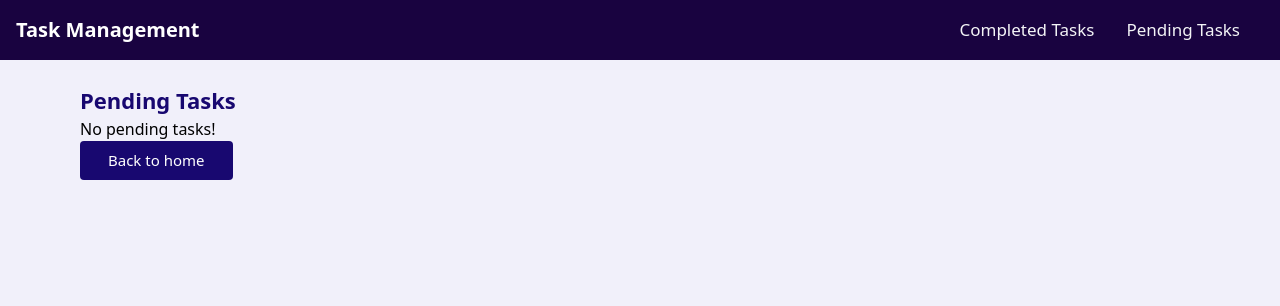
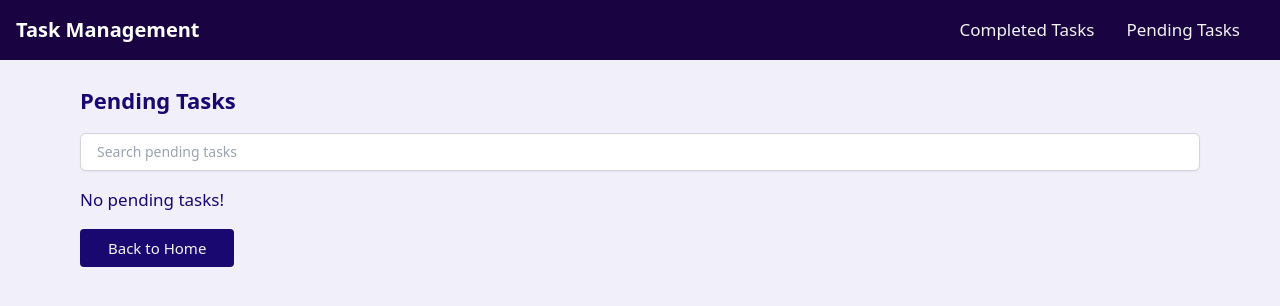
Before and after one commit to RudraPramanik/rk, a Next.js app: page /pending in a window 1280 px wide. Shown: the top 306 px of the page. Built offline with nearby package versions, Linux system fonts and the light colour scheme.

Commit message:
documentation and bug fix

```diff
--- a/src/components/PendingTask.tsx
+++ b/src/components/PendingTask.tsx
@@ -1,11 +1,13 @@
 "use client";
-import React from "react";
-import { useSelector } from "react-redux";
-import Link from "next/link";
-import { RootState } from "@/redux/store";
-import Text from "./ui/Text";
-import Container from "./ui/Container";
-import Button from "./ui/Button";
+
+import React, { useState } from 'react';
+import { useSelector } from 'react-redux';
+import Link from 'next/link';
+import { useForm } from 'react-hook-form';
+import { RootState } from '@/redux/store';
+import Text from './ui/Text';
+import Container from './ui/Container';
+import Button from './ui/Button';
 
 interface Task {
   id: string;
@@ -13,25 +15,42 @@ interface Task {
   completed: boolean;
 }
 
+interface FormInputs {
+  search: string;
+}
+
 const PendingTasks: React.FC = () => {
-  // Fetch tasks from Redux store and filter for those not completed
+  // Setup form for searching
+  const { register, watch } = useForm<FormInputs>();
+  const searchValue = watch('search', '');
+
+  // Fetch tasks from Redux store and filter for those not completed and match the search query
   const tasks = useSelector((state: RootState) =>
-    state.tasks.tasks.filter((task) => !task.completed)
+    state.tasks.tasks.filter((task) =>
+      !task.completed && task.title.toLowerCase().includes(searchValue.toLowerCase())
+    )
   );
 
   return (
     <Container className="my-6">
-      <div className="container mx-auto mt-5">
+      <div className="container mx-auto mt-5 space-y-4">
         <Text variant="headingMd" color="primary" fontWeight="semibold">
           Pending Tasks
         </Text>
-        <div className=" ">
+        <form>
+          <input
+            {...register('search')}
+            type="text"
+            placeholder="Search pending tasks"
+            className="px-4 py-2 border rounded-md shadow-sm focus:ring-indigo-500 focus:border-indigo-500 block w-full sm:text-sm border-gray-300"
+          />
+        </form>
         {tasks.length > 0 ? (
-            <ul className="list-none p-0  grid grid-cols-3 gap-4 my-6">
+          <ul className="list-none p-0 grid grid-cols-3 gap-4 my-6">
             {tasks.map((task) => (
               <li
                 key={task.id}
-                  className=" p-3 shadow rounded mb-2 flex justify-between items-center bg-secondary "
+                className="bg-secondary p-3 shadow rounded mb-2 flex justify-between items-center"
               >
                 <Text variant="bodyMd" color="primary">
                   Task: {task.title}
@@ -45,14 +64,16 @@ const PendingTasks: React.FC = () => {
             ))}
           </ul>
         ) : (
-            <p>No pending tasks!</p>
+          <Text variant="bodySm" color="primary">
+            No pending tasks!
+          </Text>
         )}
+        <Button variant="primary" size="sm">
+          <Link href="/">
+            <div className="text-gray-100">Back to Home</div>
+          </Link>
+        </Button>
       </div>
-      </div>
-      <Button variant="primary" size="sm">
-        <Link href="/">Back to home</Link>
-      </Button>
-      {/*  */}
     </Container>
   );
 };
--- /dev/null
+++ b/src/components/icon/BarIcon.tsx
@@ -0,0 +1,19 @@
+import * as React from "react";
+import { SVGProps } from "react";
+const BarsIcon = (props: SVGProps<SVGSVGElement>) => (
+  <svg
+    className="h-6 w-6 text-white"
+    viewBox="0 0 24 24"
+    fill="none"
+    xmlns="http://www.w3.org/2000/svg"
+  >
+    <path
+      d="M4 6H20M4 12H20M4 18H20"
+      stroke="currentColor"
+      stroke-linecap="round"
+      stroke-linejoin="round"
+      stroke-width="2"
+    />
+  </svg>
+);
+export default BarsIcon;
--- a/src/components/ui/Navbar.tsx
+++ b/src/components/ui/Navbar.tsx
@@ -1,8 +1,9 @@
-'use client'
-import React, { useState } from 'react';
+"use client";
+import React, { useState } from "react";
 
-import Link from 'next/link';
-import Text from './Text';
+import Link from "next/link";
+import Text from "./Text";
+import BarsIcon from "../icon/BarIcon";
 
 interface NavItem {
   label: string;
@@ -10,16 +11,16 @@ interface NavItem {
 }
 
 const navItems: NavItem[] = [
-  { label: 'Completed Tasks', href: '/completed-tasks' },
-  { label: 'Pending Tasks', href: '/pending' },
+  { label: "Completed Tasks", href: "/completed-tasks" },
+  { label: "Pending Tasks", href: "/pending" },
 ];
 
 const Navbar: React.FC = () => {
   const [isOpen, setIsOpen] = useState<boolean>(false);
 
-const clickHandle= ()=>{
-    setIsOpen(false)
-}
+  const clickHandle = () => {
+    setIsOpen(false);
+  };
 
   return (
     <nav className="bg-[#190340]  relative">
@@ -33,35 +34,38 @@ const clickHandle= ()=>{
             onClick={() => setIsOpen(!isOpen)}
             className="md:hidden focus:outline-none focus:ring-2 focus:ring-inset focus:ring-white"
           >
-            <svg
-              className="h-6 w-6 text-white"
-              viewBox="0 0 24 24"
-              fill="none"
-              xmlns="http://www.w3.org/2000/svg"
-            >
-              <path d="M4 6H20M4 12H20M4 18H20" stroke="currentColor" stroke-linecap="round" stroke-linejoin="round" stroke-width="2" />
-            </svg>
+            <BarsIcon/>
           </button>
         </div>
         {/* navigation */}
         <div className="hidden md:flex text-gray-100 flex-grow justify-end md:right-0 md:space-x-8 mr-6 ">
           {navItems.map((item) => (
             <Link key={item.href} href={item.href}>
-              <Text variant="bodySm" className="text-gray-100" fontWeight="medium">
+              <Text
+                variant="bodySm"
+                className="text-gray-100"
+                fontWeight="medium"
+              >
                 {item.label}
               </Text>
             </Link>
           ))}
         </div>
         {/* Mobile Navigation Items */}
-        <div className={`${
-        isOpen ? ' sm:hidden text-white ' : 'hidden'
-      } absolute md:relative bg-[#190340] py-4 md:py-0 -right-8 md:right-0 w-72 md:w-auto rounded-md md:rounded-none z-50 flex-col md:flex-row flex-grow justify-end  space-x-0 mr-6`}>
+        <div
+          className={`${
+            isOpen ? " sm:hidden text-white " : "hidden"
+          } absolute md:relative bg-[#190340] py-4 md:py-0 -right-8 md:right-0 w-72 md:w-auto rounded-md md:rounded-none z-50 flex-col md:flex-row flex-grow justify-end  space-x-0 mr-6`}
+        >
           {navItems.map((item) => (
             <Link key={item.href} href={item.href} onClick={clickHandle}>
-            <div className={`${
-              isOpen ? "p-4 text-gray-100 space-y-4 border-b-[1px] border-white" : ""
-            } text-gray-100 hover:text-gray-300 px-3 py-2 rounded-md md:rounded-none text-sm font-medium`}>
+              <div
+                className={`${
+                  isOpen
+                    ? "p-4 text-gray-100 space-y-4 border-b-[1px] border-white"
+                    : ""
+                } text-gray-100 hover:text-gray-300 px-3 py-2 rounded-md md:rounded-none text-sm font-medium`}
+              >
                 {item.label}
               </div>
             </Link>
```
Also changed, not shown: 1 other file (tests, documents, lock files or other folders). Lines whose indentation alone changed are shown as unchanged.
